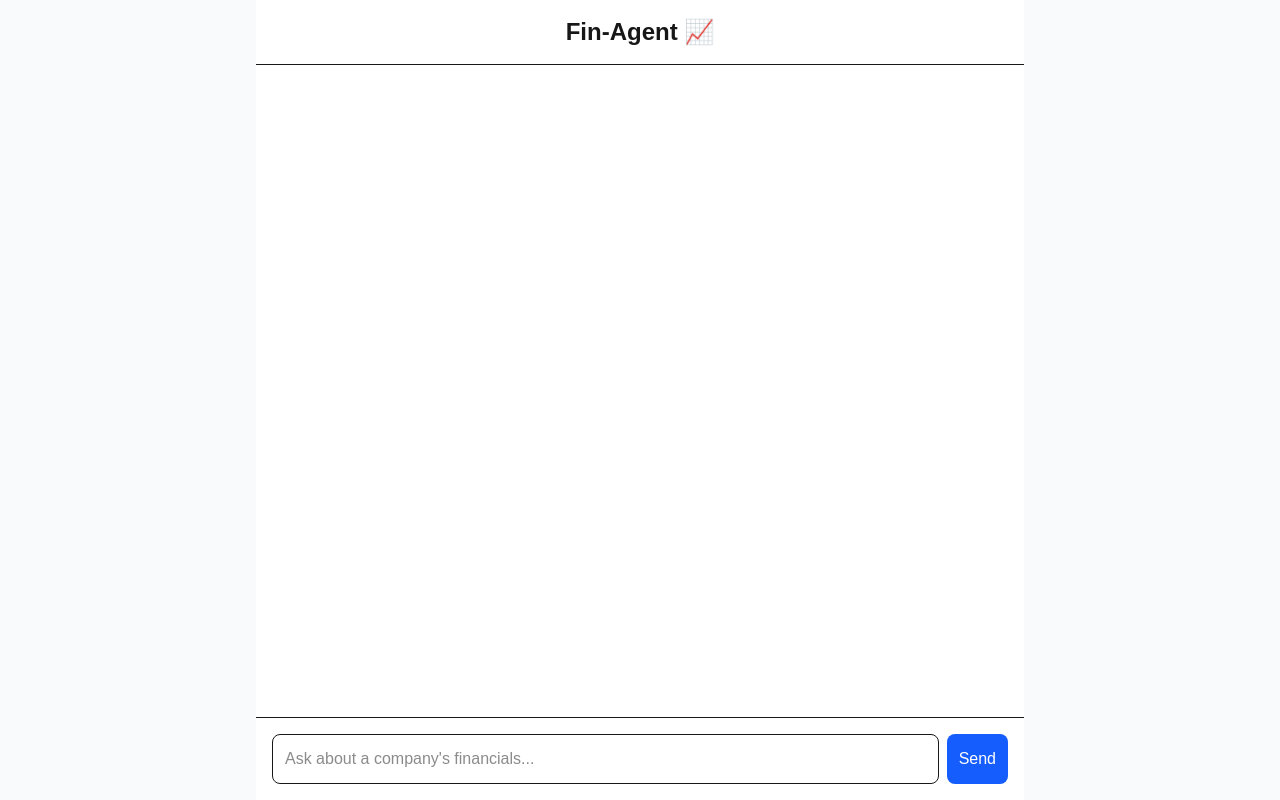
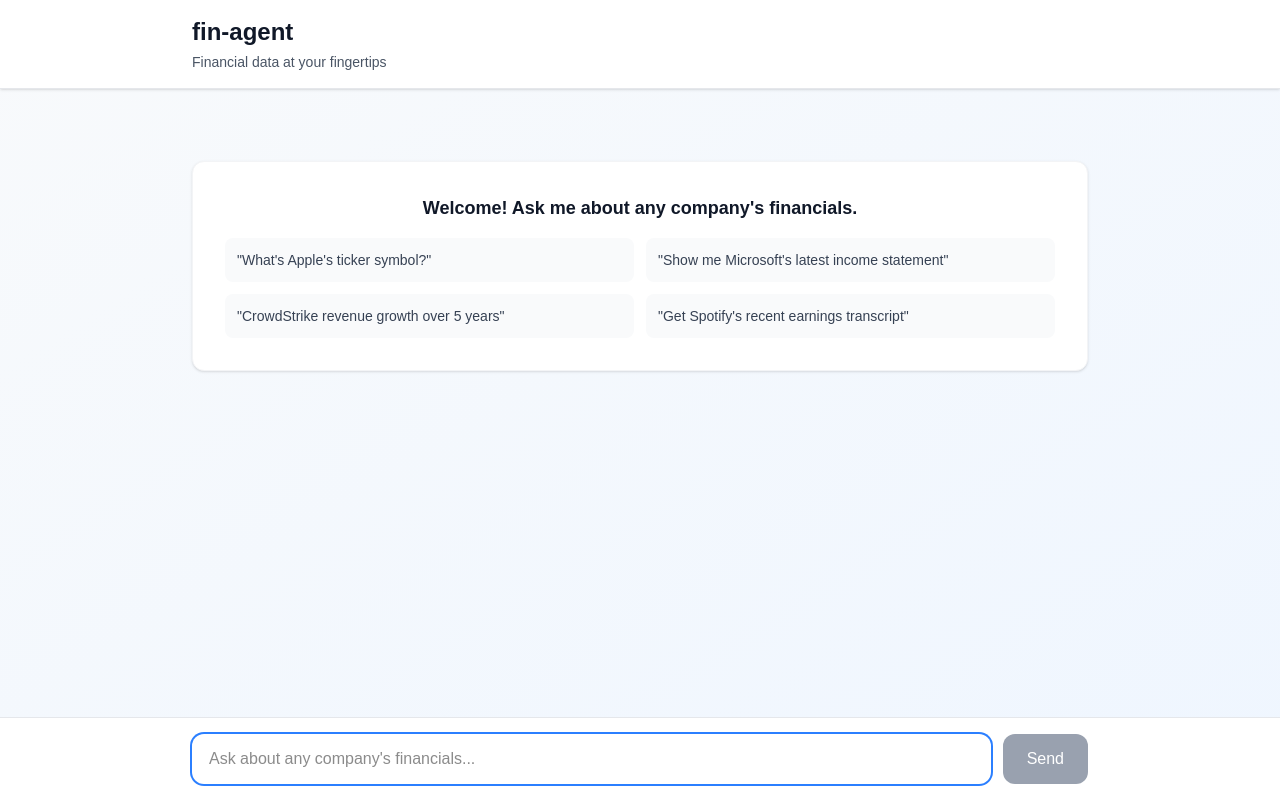
Before and after one commit to teamleaderleo/fin-agent, a Next.js app: page / in a window 1280 px wide. Built offline with nearby package versions, Linux system fonts and the light colour scheme.

Commit message:
redo the ui or whatever for chatinterface and make it a default export with some "niceties" for ui loading

```diff
--- a/app/page.tsx
+++ b/app/page.tsx
@@ -1,10 +1,6 @@
 // app/page.tsx
-import { ChatInterface } from "@/components/ChatInterface";
+import ChatInterface from '@/components/ChatInterface';
 
 export default function Home() {
-  return (
-    <main className="bg-gray-50">
-      <ChatInterface />
-    </main>
-  );
+  return <ChatInterface />;
 }
--- a/components/ChatInterface.tsx
+++ b/components/ChatInterface.tsx
@@ -1,40 +1,45 @@
-// components/ChatInterface.tsx
 'use client';
 
-import { useState, FormEvent, useRef, useEffect } from 'react';
+import { useState, useRef, useEffect } from 'react';
 
-// Define the structure of a message
 interface Message {
   role: 'user' | 'assistant';
   content: string;
+  toolUsed?: string;
 }
 
-export function ChatInterface() {
+export default function ChatInterface() {
   const [messages, setMessages] = useState<Message[]>([]);
+  const [input, setInput] = useState('');
   const [isLoading, setIsLoading] = useState(false);
   const messagesEndRef = useRef<HTMLDivElement>(null);
+  const inputRef = useRef<HTMLInputElement>(null);
 
-  // Effect to scroll to the bottom of the chat window on new messages
   useEffect(() => {
     messagesEndRef.current?.scrollIntoView({ behavior: 'smooth' });
   }, [messages]);
 
-  const handleSubmit = async (e: FormEvent<HTMLFormElement>) => {
+  useEffect(() => {
+    // Focus input on mount and after each response
+    if (!isLoading) {
+      inputRef.current?.focus();
+    }
+  }, [isLoading]);
+
+  const handleSubmit = async (e: React.FormEvent) => {
     e.preventDefault();
-    const formData = new FormData(e.currentTarget);
-    const userInput = formData.get('message') as string;
 
-    if (!userInput.trim()) return;
+    if (!input.trim() || isLoading) return;
 
-    // Add user message to the chat and set loading state
-    const newMessages: Message[] = [...messages, { role: 'user', content: userInput }];
+    const userMessage = input.trim();
+    setInput('');
+
+    // Add user message immediately
+    const newMessages: Message[] = [...messages, { role: 'user', content: userMessage }];
     setMessages(newMessages);
     setIsLoading(true);
 
-    e.currentTarget.reset();
-
     try {
-      // Send the entire message history to our backend API
       const response = await fetch('/api/chat', {
         method: 'POST',
         headers: { 'Content-Type': 'application/json' },
@@ -42,66 +47,142 @@ export function ChatInterface() {
       });
 
       if (!response.ok) {
-        const errorData = await response.json();
-        throw new Error(errorData.error || `API request failed with status ${response.status}`);
+        const errorData = await response.json().catch(() => ({ error: 'Unknown error' }));
+        throw new Error(errorData.error || `Request failed with status ${response.status}`);
       }
 
       const data = await response.json();
 
-      // Add the AI's response to the chat
-      setMessages([...newMessages, { role: 'assistant', content: data.reply }]);
+      setMessages([...newMessages, {
+        role: 'assistant',
+        content: data.reply,
+        toolUsed: data.toolUsed
+      }]);
+
     } catch (error) {
-      console.error("Error fetching from chat API:", error);
-      const errorMessage = error instanceof Error ? error.message : "An unknown error occurred.";
-      setMessages([...newMessages, { role: 'assistant', content: `Sorry, something went wrong: ${errorMessage}` }]);
+      console.error('Chat error:', error);
+      const errorMessage = error instanceof Error ? error.message : 'Something went wrong';
+
+      setMessages([...newMessages, {
+        role: 'assistant',
+        content: `❌ Error: ${errorMessage}`
+      }]);
     } finally {
       setIsLoading(false);
     }
   };
 
+  const formatMessage = (content: string) => {
+    // Highlight citations like [toolName] with a subtle badge style
+    return content.replace(
+      /\[([^\]]+)\]/g,
+      '<span class="inline-block bg-blue-100 text-blue-800 text-xs font-medium px-2 py-0.5 rounded-full ml-1">$1</span>'
+    );
+  };
+
+  const exampleQueries = [
+    "What's Apple's ticker symbol?",
+    "Show me Microsoft's latest income statement",
+    "CrowdStrike revenue growth over 5 years",
+    "Get Spotify's recent earnings transcript"
+  ];
+
   return (
-    <div className="flex flex-col h-screen max-w-3xl mx-auto bg-white">
-      <header className="p-4 border-b">
-        <h1 className="text-2xl font-bold text-center">Fin-Agent 📈</h1>
-      </header>
-      <div className="flex-1 overflow-y-auto p-6 space-y-4">
-        {messages.map((msg, index) => (
-          <div key={index} className={`flex ${msg.role === 'user' ? 'justify-end' : 'justify-start'}`}>
+    <div className="flex flex-col h-screen bg-gradient-to-br from-slate-50 to-blue-50">
+      {/* Header */}
+      <div className="bg-white border-b border-gray-200 px-6 py-4 shadow-sm">
+        <div className="max-w-4xl mx-auto">
+          <h1 className="text-2xl font-bold text-gray-900">fin-agent</h1>
+          <p className="text-sm text-gray-600 mt-1">Financial data at your fingertips</p>
+        </div>
+      </div>
+
+      {/* Messages */}
+      <div className="flex-1 overflow-y-auto px-6 py-6">
+        <div className="max-w-4xl mx-auto space-y-6">
+
+          {/* Welcome message */}
+          {messages.length === 0 && (
+            <div className="text-center py-12">
+              <div className="bg-white rounded-xl p-8 shadow-sm border border-gray-100">
+                <h2 className="text-lg font-semibold text-gray-900 mb-4">
+                  Welcome! Ask me about any company's financials.
+                </h2>
+                <div className="grid grid-cols-1 md:grid-cols-2 gap-3">
+                  {exampleQueries.map((query, idx) => (
+                    <button
+                      key={idx}
+                      onClick={() => setInput(query)}
+                      className="text-left p-3 bg-gray-50 hover:bg-gray-100 rounded-lg text-sm text-gray-700 transition-colors"
+                    >
+                      "{query}"
+                    </button>
+                  ))}
+                </div>
+              </div>
+            </div>
+          )}
+
+          {/* Message list */}
+          {messages.map((msg, idx) => (
+            <div key={idx} className={`flex ${msg.role === 'user' ? 'justify-end' : 'justify-start'}`}>
+              <div className={`max-w-2xl rounded-2xl px-4 py-3 ${
+                msg.role === 'user'
+                  ? 'bg-blue-600 text-white ml-12'
+                  : 'bg-white border border-gray-200 shadow-sm mr-12'
+              }`}>
                 <div
-              className={`p-4 rounded-lg shadow-md max-w-lg whitespace-pre-wrap ${
-                msg.role === 'user' ? 'bg-blue-600 text-white' : 'bg-gray-100 text-gray-800'
-              }`}
-            >
-              <p dangerouslySetInnerHTML={{ __html: msg.content.replace(/\[/g, '<span class="text-xs font-semibold bg-gray-300 text-gray-600 px-1 py-0.5 rounded-sm">[').replace(/\]/g, ']</span>') }} />
+                  className={`whitespace-pre-wrap ${msg.role === 'assistant' ? 'text-gray-800' : ''}`}
+                  dangerouslySetInnerHTML={{
+                    __html: msg.role === 'assistant' ? formatMessage(msg.content) : msg.content
+                  }}
+                />
+                {msg.toolUsed && (
+                  <div className="text-xs text-gray-500 mt-2 font-mono">
+                    🔧 Used: {msg.toolUsed}
+                  </div>
+                )}
               </div>
             </div>
           ))}
+
+          {/* Loading indicator */}
           {isLoading && (
             <div className="flex justify-start">
-            <div className="p-4 rounded-lg shadow-md bg-gray-100 text-gray-800">
-              <span className="animate-pulse">Thinking...</span>
+              <div className="bg-white border border-gray-200 shadow-sm rounded-2xl px-4 py-3 mr-12">
+                <div className="flex items-center space-x-2 text-gray-600">
+                  <div className="animate-spin h-4 w-4 border-2 border-blue-600 border-t-transparent rounded-full"></div>
+                  <span className="text-sm">Analyzing your query...</span>
+                </div>
               </div>
             </div>
           )}
+
           <div ref={messagesEndRef} />
         </div>
-      <div className="p-4 border-t bg-white">
-        <form onSubmit={handleSubmit} className="flex gap-2">
+      </div>
+
+      {/* Input */}
+      <div className="bg-white border-t border-gray-200 px-6 py-4">
+        <form onSubmit={handleSubmit} className="max-w-4xl mx-auto">
+          <div className="flex space-x-3">
             <input
-            name="message"
+              ref={inputRef}
               type="text"
-            className="flex-1 p-3 border rounded-lg focus:ring-2 focus:ring-blue-500"
-            placeholder="Ask about a company's financials..."
+              value={input}
+              onChange={(e) => setInput(e.target.value)}
+              placeholder="Ask about any company's financials..."
+              className="flex-1 px-4 py-3 border border-gray-300 rounded-xl focus:ring-2 focus:ring-blue-500 focus:border-transparent outline-none"
               disabled={isLoading}
-            autoComplete="off"
             />
             <button
               type="submit"
-            className="p-3 bg-blue-600 text-white rounded-lg disabled:bg-blue-400 transition-colors"
-            disabled={isLoading}
+              disabled={!input.trim() || isLoading}
+              className="px-6 py-3 bg-blue-600 text-white rounded-xl hover:bg-blue-700 disabled:bg-gray-400 disabled:cursor-not-allowed transition-colors font-medium"
             >
-            Send
+              {isLoading ? '...' : 'Send'}
             </button>
+          </div>
         </form>
       </div>
     </div>
```
Lines whose indentation alone changed are shown as unchanged.
